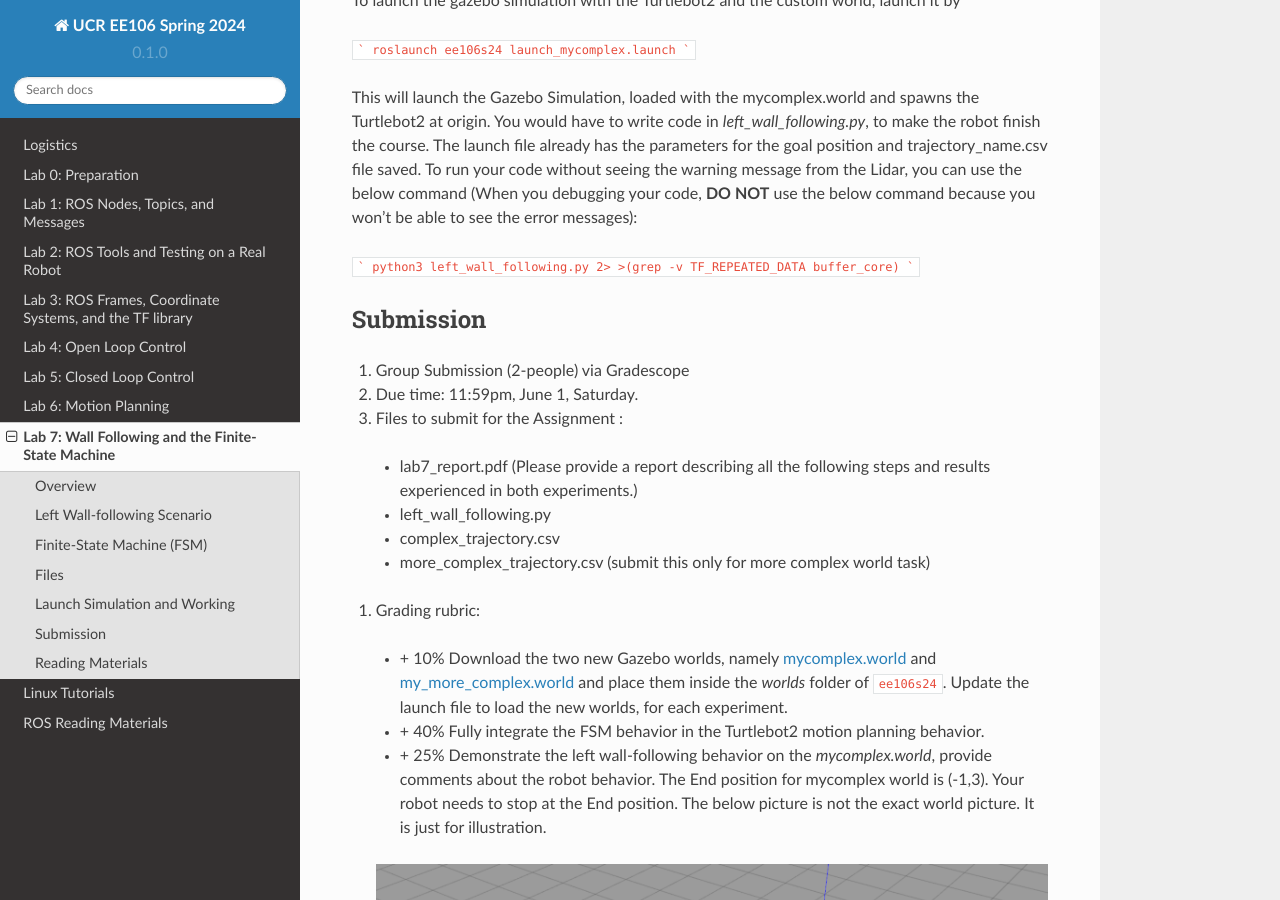
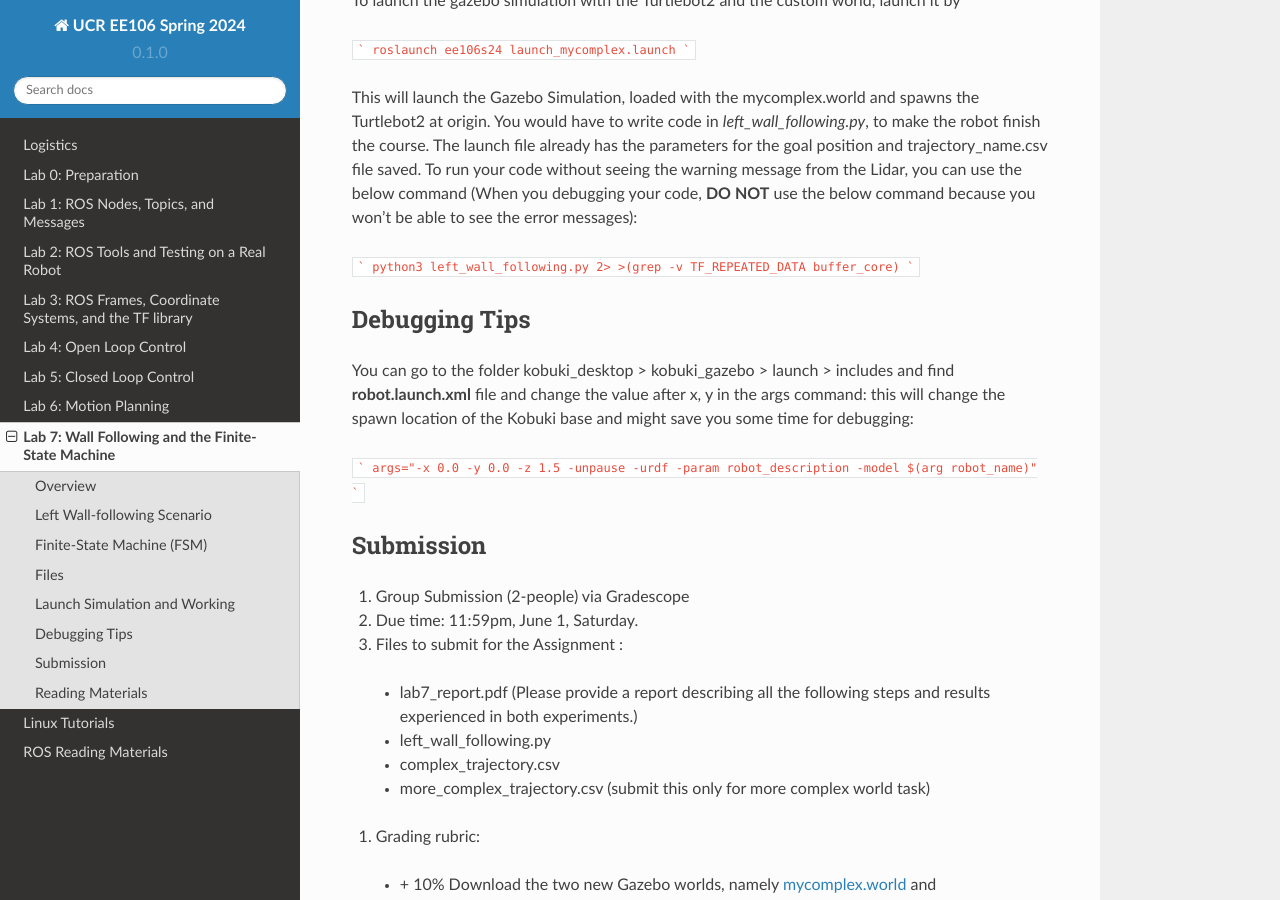
Before and after one commit to taektay/ee106, a Sphinx documentation site: the page built from docs/source/lab7.rst, in a window 1280 px wide and 900 px high, scrolled down 2605 px. Built offline with Sphinx 7.4.7 and the Read the Docs theme 2.0.0, drawn with Linux system fonts in a browser that asks for light colours.

Commit message:
Update lab7.rst

````diff
--- a/docs/source/lab7.rst
+++ b/docs/source/lab7.rst
@@ -80,6 +80,15 @@ This will launch the Gazebo Simulation, loaded with the mycomplex.world and spaw
 python3 left_wall_following.py 2> >(grep -v TF_REPEATED_DATA buffer_core)
 ```
 
+
+Debugging Tips
+--------
+You can go to the folder kobuki_desktop > kobuki_gazebo > launch > includes and find **robot.launch.xml** file and change the value after x, y in the args command: this will change the spawn location of the Kobuki base and might save you some time for debugging:
+
+```
+args="-x 0.0 -y 0.0 -z 1.5 -unpause -urdf -param robot_description -model $(arg robot_name)"
+```
+
 Submission
 --------
 
````
